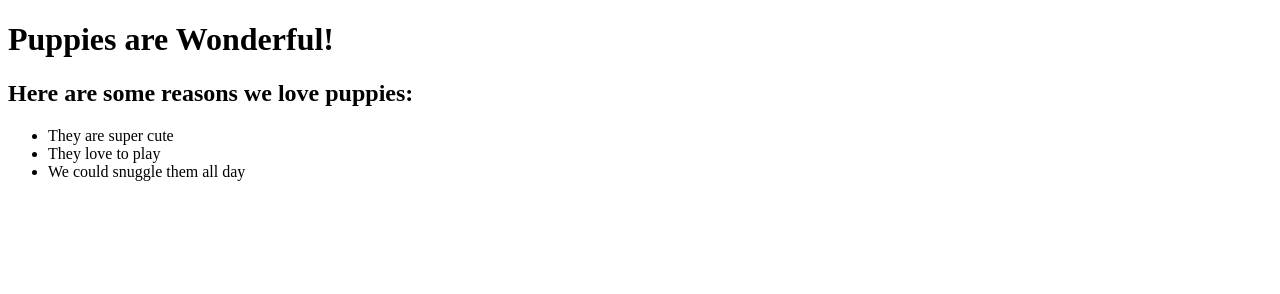
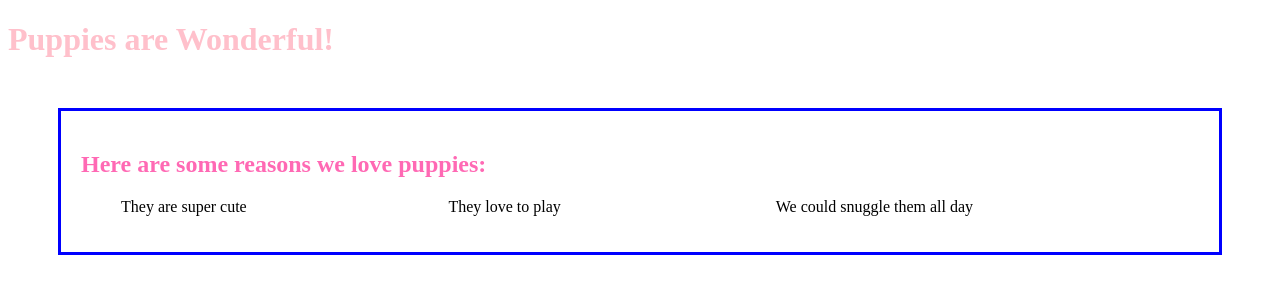
Before and after one commit to willow-the/Lesson-Two, a plain HTML site: page practice/practice.html in a window 1280 px wide. Drawn offline with Linux system fonts and the light colour scheme.

Commit message:
I started it

```diff
--- a/practice/practice.css
+++ b/practice/practice.css
@@ -0,0 +1,19 @@
+h1 {
+  color: pink;
+}
+h2 {
+  color: hotpink;
+}
+
+#puppy-box {
+  border: solid blue;
+  padding: 20px;
+  margin: 50px;
+}
+
+.reason {
+  width: 30%;
+  display: inline-block;
+  vertical-align: top;
+  border: left;
+}
```
Also changed, not shown: index.html (+1 -1 lines).
